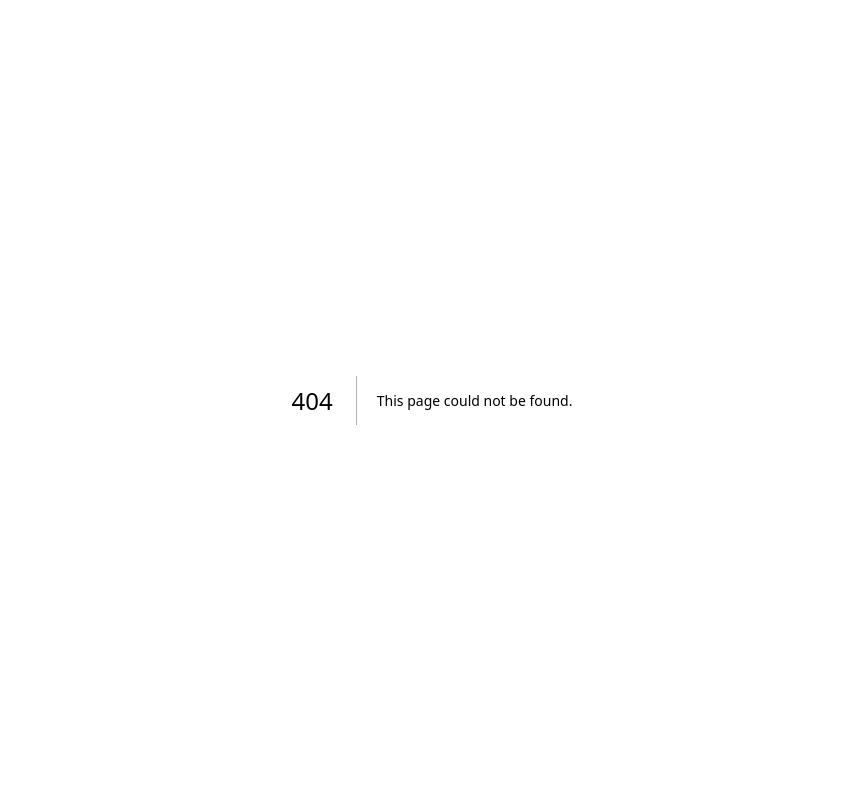
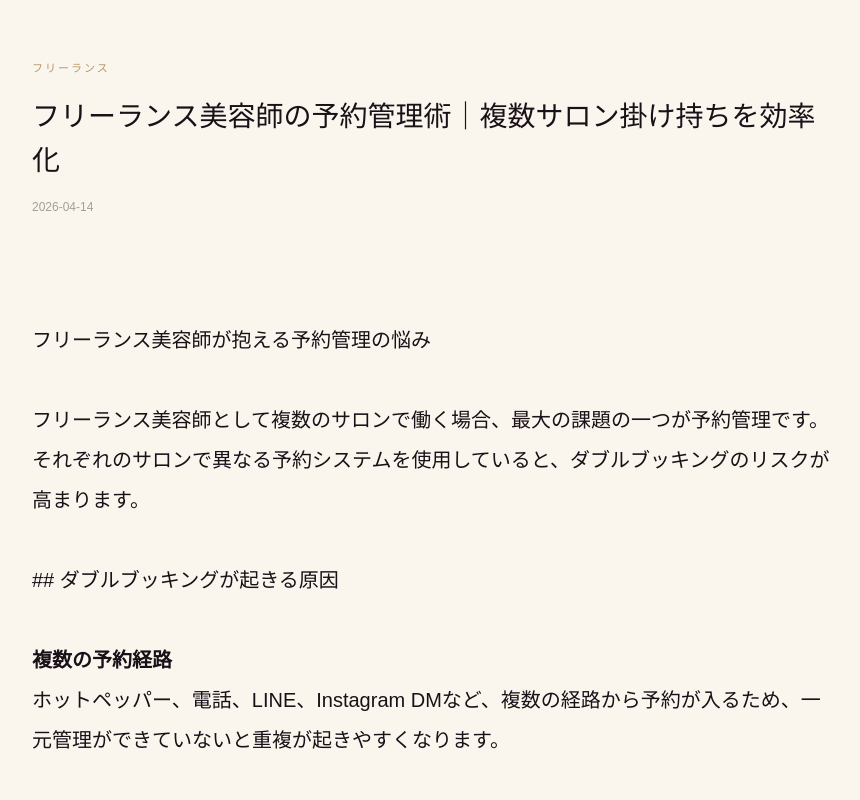
Before and after one commit to okuwabara07-gif/salonrink, a Next.js app: page /blog/freelance-beauty-management in a window 1280 px wide. Before the commit this address had no page. Shown: the top 800 px of the page, without its empty margins (208-1068 px from the left). Built offline with nearby package versions, Linux system fonts and the light colour scheme.

Commit message:
add: blog pages

```diff
--- /dev/null
+++ b/app/blog/[slug]/page.tsx
@@ -0,0 +1,24 @@
+import { getPostBySlug, getAllPosts } from "@/lib/blog";
+import { notFound } from "next/navigation";
+export async function generateStaticParams() {
+  return getAllPosts().map(p => ({ slug: p.slug }));
+}
+export default function PostPage({ params }: { params: { slug: string } }) {
+  const post = getPostBySlug(params.slug);
+  if (!post) notFound();
+  return (
+    <main style={{ minHeight: "100vh", background: "#FAF6EE", fontFamily: "Georgia, serif", padding: "60px 40px" }}>
+      <div style={{ maxWidth: 800, margin: "0 auto" }}>
+        <div style={{ fontSize: 11, color: "#B8966A", letterSpacing: 2, marginBottom: 16, fontFamily: "sans-serif" }}>{post.category}</div>
+        <h1 style={{ fontSize: 28, fontWeight: 300, color: "#1A1018", lineHeight: 1.6, marginBottom: 16 }}>{post.title}</h1>
+        <div style={{ fontSize: 12, color: "#A89E94", marginBottom: 40, fontFamily: "sans-serif" }}>{post.date}</div>
+        <div style={{ fontSize: 16, color: "#3A3028", lineHeight: 2, fontFamily: "sans-serif" }}
+          dangerouslySetInnerHTML={{ __html: post.content.replace(/\n/g, "<br/>").replace(/## (.*)/g, "<h2 style='font-size:20px;margin:32px 0 16px;color:#1A1018'>$1</h2>").replace(/\*\*(.*?)\*\*/g, "<strong>$1</strong>") }}
+        />
+        <div style={{ marginTop: 48, paddingTop: 24, borderTop: "1px solid #DDD8D0" }}>
+          <a href="/blog" style={{ fontSize: 13, color: "#B8966A", fontFamily: "sans-serif", textDecoration: "none" }}>← ブログ一覧に戻る</a>
+        </div>
+      </div>
+    </main>
+  );
+}
--- /dev/null
+++ b/app/blog/page.tsx
@@ -0,0 +1,25 @@
+import { getAllPosts } from "@/lib/blog";
+import Link from "next/link";
+export default function BlogPage() {
+  const posts = getAllPosts();
+  return (
+    <main style={{ minHeight: "100vh", background: "#FAF6EE", fontFamily: "Georgia, serif", padding: "60px 40px" }}>
+      <div style={{ maxWidth: 800, margin: "0 auto" }}>
+        <h1 style={{ fontSize: 32, fontWeight: 300, color: "#1A1018", letterSpacing: 4, marginBottom: 8 }}>ブログ</h1>
+        <p style={{ fontSize: 14, color: "#A89E94", marginBottom: 48, fontFamily: "sans-serif" }}>美容サロン経営・LINE予約・顧客管理に関する情報</p>
+        <div style={{ display: "flex", flexDirection: "column", gap: 24 }}>
+          {posts.map(post => (
+            <Link key={post.slug} href={`/blog/${post.slug}`} style={{ textDecoration: "none" }}>
+              <div style={{ padding: "24px", border: "1px solid #DDD8D0", background: "#fff", cursor: "pointer" }}>
+                <div style={{ fontSize: 11, color: "#B8966A", letterSpacing: 2, marginBottom: 8, fontFamily: "sans-serif" }}>{post.category}</div>
+                <h2 style={{ fontSize: 18, color: "#1A1018", fontWeight: 400, marginBottom: 8, lineHeight: 1.6 }}>{post.title}</h2>
+                <p style={{ fontSize: 13, color: "#7A6E64", fontFamily: "sans-serif", lineHeight: 1.8 }}>{post.description}</p>
+                <div style={{ fontSize: 12, color: "#A89E94", marginTop: 12, fontFamily: "sans-serif" }}>{post.date}</div>
+              </div>
+            </Link>
+          ))}
+        </div>
+      </div>
+    </main>
+  );
+}
--- /dev/null
+++ b/lib/blog.ts
@@ -0,0 +1,24 @@
+import fs from "fs";
+import path from "path";
+import matter from "gray-matter";
+const postsDir = path.join(process.cwd(), "content/blog");
+export interface Post {
+  slug: string; title: string; date: string; description: string; category: string; content: string;
+}
+export function getAllPosts(): Post[] {
+  if (!fs.existsSync(postsDir)) return [];
+  const files = fs.readdirSync(postsDir).filter(f => f.endsWith(".md"));
+  return files.map(file => {
+    const slug = file.replace(/\.md$/, "");
+    const raw = fs.readFileSync(path.join(postsDir, file), "utf8");
+    const { data, content } = matter(raw);
+    return { slug, content, title: data.title||"", date: data.date||"", description: data.description||"", category: data.category||"" };
+  }).sort((a,b) => b.date.localeCompare(a.date));
+}
+export function getPostBySlug(slug: string): Post | null {
+  const file = path.join(postsDir, `${slug}.md`);
+  if (!fs.existsSync(file)) return null;
+  const raw = fs.readFileSync(file, "utf8");
+  const { data, content } = matter(raw);
+  return { slug, content, title: data.title||"", date: data.date||"", description: data.description||"", category: data.category||"" };
+}
--- a/package.json
+++ b/package.json
@@ -9,6 +9,7 @@
     "lint": "eslint"
   },
   "dependencies": {
+    "gray-matter": "^4.0.3",
     "next": "16.2.3",
     "react": "19.2.4",
     "react-dom": "19.2.4"
```
Also changed, not shown: 1 other file (tests, documents, lock files or other folders).
